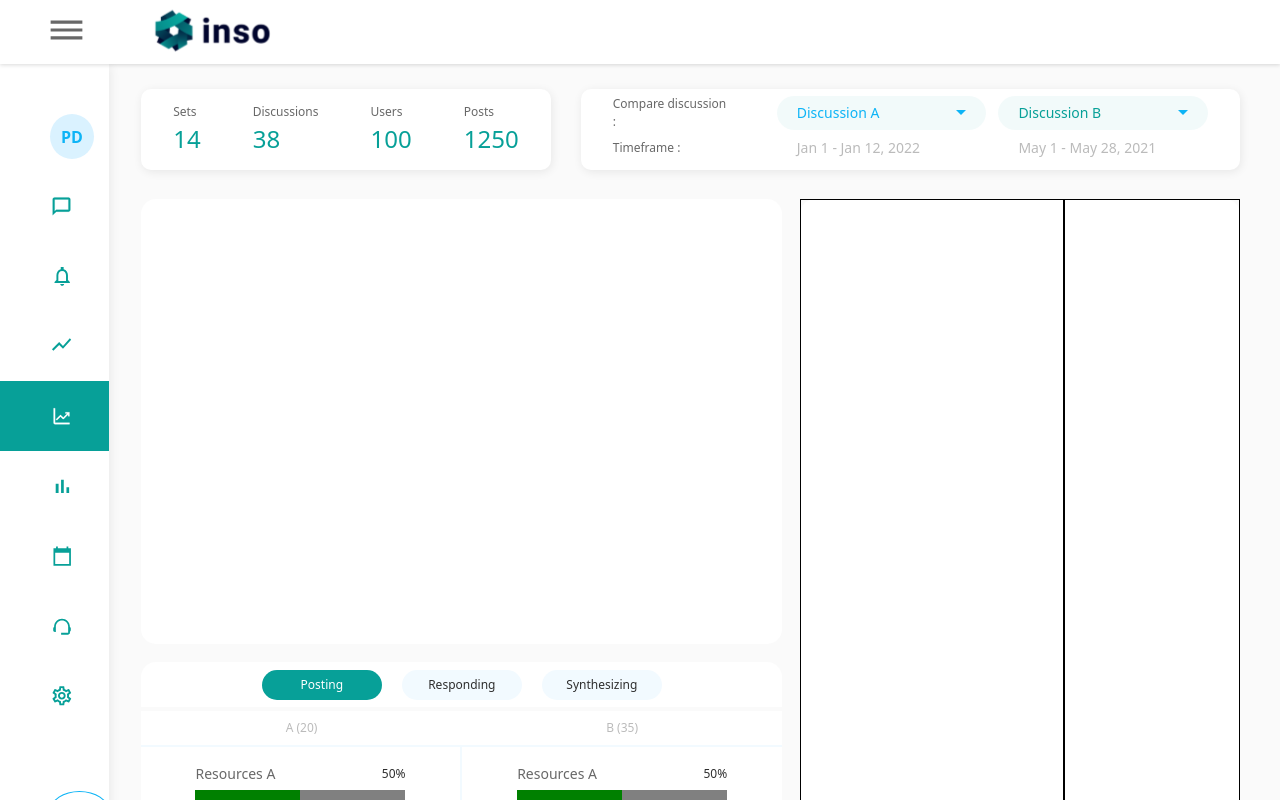
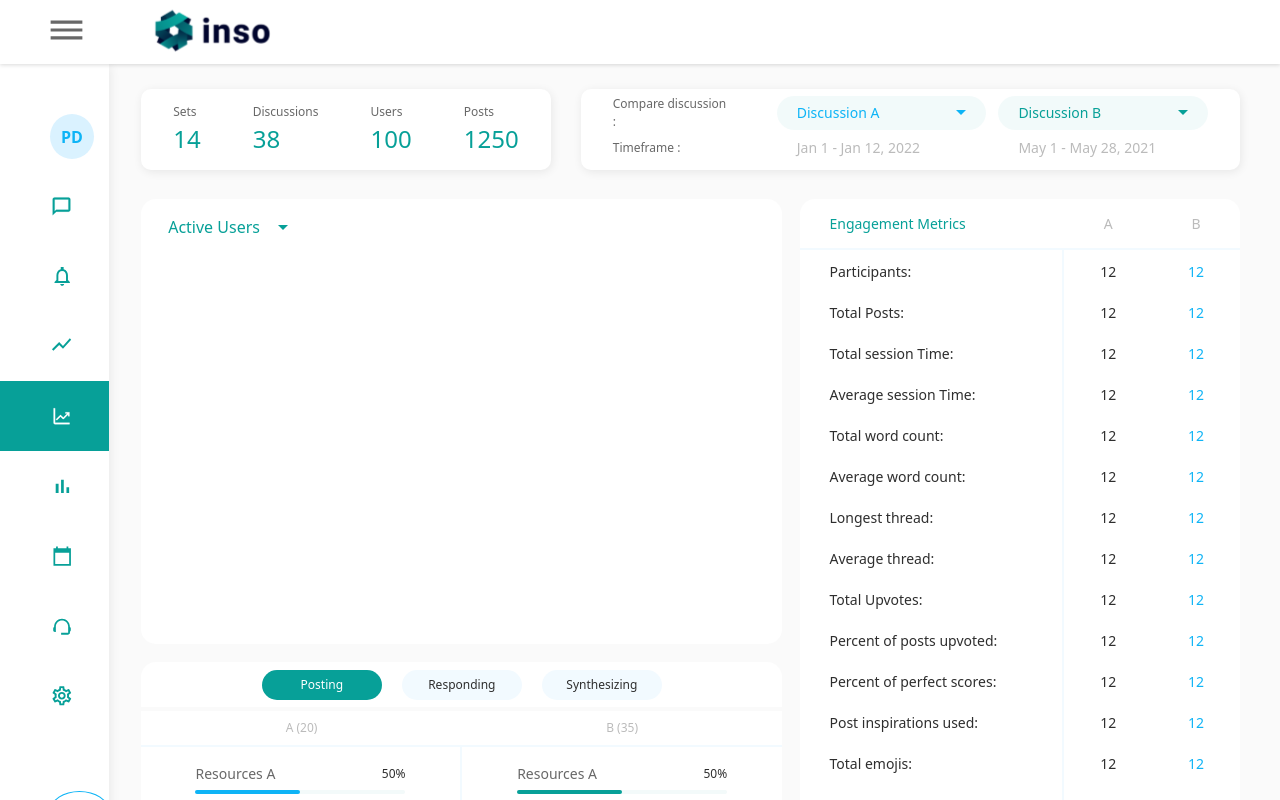
Before and after one commit to The-olajumoke/inso-frontend, a Next.js app: page /analytics in a window 1280 px wide. Shown: the top 800 px of the page. Built offline with nearby package versions, Linux system fonts and the light colour scheme.

Commit message:
building analytics section

```diff
--- a/pages/analytics.js
+++ b/pages/analytics.js
@@ -67,7 +67,7 @@ const Analytics = () => {
               <div className="w-230 h-34 rounded bg-border-settingsLine px-20 flex items-center justify-between">
                 <p className=" text-primary-darkGreen ">Discussion B</p>
                 <Image
-                  src="/icons/arrow_down_blue.svg"
+                  src="/icons/arrow_down_green.svg"
                   alt=" Discussion dropdown "
                   draggable="false"
                   layout="fixed"
@@ -96,7 +96,19 @@ const Analytics = () => {
         </div>
         <div className="grid  grid-cols-5">
           <div className="col-span-3  mr-18 flex flex-col">
-            <div className="h-445  mb-18 bg-white-white rounded-xl"></div>
+            <div className="h-445  mb-18 bg-white-white rounded-xl py-16 px-27">
+              <div className="flex items-center">
+                <h6 className=" text-primary-darkGreen mr-18">Active Users </h6>
+                <Image
+                  src="/icons/arrow_down_green.svg"
+                  alt=" Discussion dropdown "
+                  draggable="false"
+                  layout="fixed"
+                  width="10"
+                  height="5"
+                />
+              </div>
+            </div>
             <div>
               <div className="h-45 mb-4  flex  items-center justify-center bg-white-white rounded-t-xl">
                 <button
@@ -146,9 +158,10 @@ const Analytics = () => {
                               {data.value}%
                             </span>
                           </div>
-                          <ProgressBar
-                            className="progressBarBlue"
+                          <progress
+                            className={`${styles.progressBarBlue} w-full`}
                             value={data.value}
+                            max={100}
                           />
                         </div>
                       ))}
@@ -170,15 +183,12 @@ const Analytics = () => {
                               {data.value}%
                             </span>
                           </div>
-                          <ProgressBar
-                            className="progressBarGreen"
+
+                          <progress
+                            className={`${styles.progressBarGreen} w-full`}
                             value={data.value}
+                            max={100}
                           />
-                          {/* <progress
-                            className={`${styles.progressBarGreen} w-full`}
-                            value={value}
-                            max={100}
-                          /> */}
                         </div>
                       ))}
                     </div>
@@ -188,8 +198,181 @@ const Analytics = () => {
             </div>
           </div>
           <div className="col-span-2 grid grid-cols-5  bg-white-white rounded-xl">
-            <div className="border col-span-3"></div>
-            <div className="border col-span-2"></div>
+            <div className=" col-span-3 flex flex-col">
+              <p className=" text-primary-darkGreen h-49 px-29 flex items-center justify-start">
+                Engagement Metrics
+              </p>
+              <div className="  flex-grow w-full border-t-2  border-r-2 border-blue-inputBlue px-29 py-11 ">
+                <p className=" text-black-analText mb-20 ">Participants:</p>
+                <p className=" text-black-analText mb-20">Total Posts:</p>
+                <p className=" text-black-analText mb-20">
+                  Total session Time:
+                </p>
+                <p className=" text-black-analText mb-20">
+                  Average session Time:
+                </p>
+                <p className=" text-black-analText mb-20">Total word count:</p>
+                <p className=" text-black-analText mb-20">
+                  Average word count:
+                </p>
+                <p className=" text-black-analText mb-20">Longest thread:</p>
+                <p className=" text-black-analText mb-20">Average thread:</p>
+                <p className=" text-black-analText mb-20">Total Upvotes:</p>
+                <p className=" text-black-analText mb-20">
+                  Percent of posts upvoted:
+                </p>
+                <p className=" text-black-analText mb-20">
+                  Percent of perfect scores:
+                </p>
+                <p className=" text-black-analText mb-20">
+                  Post inspirations used:
+                </p>
+                <p className=" text-black-analText mb-20">Total emojis:</p>
+              </div>
+            </div>
+            <div className="col-span-2">
+              <div className="grid grid-cols-2  h-49">
+                <p className="  text-gray-analyticsGray   flex items-center justify-center">
+                  A
+                </p>
+                <p className="  text-gray-analyticsGray  flex items-center justify-center">
+                  B
+                </p>
+              </div>
+              <div className=" w-full border-t-2  border-blue-inputBlue py-11  ">
+                {/* Participant */}
+                <div className=" flex w-full mb-20">
+                  <p className="flex flex-grow justify-center items-center text-black-analText ">
+                    12
+                  </p>
+
+                  <p className="flex flex-grow justify-center items-center  text-primary-blue ">
+                    12
+                  </p>
+                </div>
+                {/* Total Post*/}
+
+                <div className=" flex w-full mb-20">
+                  <p className="flex flex-grow justify-center items-center text-black-analText ">
+                    12
+                  </p>
+
+                  <p className="flex flex-grow justify-center items-center  text-primary-blue ">
+                    12
+                  </p>
+                </div>
+                {/* Total session Time */}
+                <div className=" flex w-full mb-20">
+                  <p className="flex flex-grow justify-center items-center text-black-analText ">
+                    12
+                  </p>
+
+                  <p className="flex flex-grow justify-center items-center  text-primary-blue ">
+                    12
+                  </p>
+                </div>
+                {/* Avg session time */}
+                <div className=" flex w-full mb-20">
+                  <p className="flex flex-grow justify-center items-center text-black-analText ">
+                    12
+                  </p>
+
+                  <p className="flex flex-grow justify-center items-center  text-primary-blue ">
+                    12
+                  </p>
+                </div>
+                {/* Total word count */}
+                <div className=" flex w-full mb-20">
+                  <p className="flex flex-grow justify-center items-center text-black-analText ">
+                    12
+                  </p>
+
+                  <p className="flex flex-grow justify-center items-center  text-primary-blue ">
+                    12
+                  </p>
+                </div>
+                {/* Averagge word count */}
+                <div className=" flex w-full mb-20">
+                  <p className="flex flex-grow justify-center items-center text-black-analText ">
+                    12
+                  </p>
+
+                  <p className="flex flex-grow justify-center items-center  text-primary-blue ">
+                    12
+                  </p>
+                </div>
+                {/* Longest thread */}
+                <div className=" flex w-full mb-20">
+                  <p className="flex flex-grow justify-center items-center text-black-analText ">
+                    12
+                  </p>
+
+                  <p className="flex flex-grow justify-center items-center  text-primary-blue ">
+                    12
+                  </p>
+                </div>
+                {/* Avg thread */}
+                <div className=" flex w-full mb-20">
+                  <p className="flex flex-grow justify-center items-center text-black-analText ">
+                    12
+                  </p>
+
+                  <p className="flex flex-grow justify-center items-center  text-primary-blue ">
+                    12
+                  </p>
+                </div>
+                {/* total upvotes */}
+                <div className=" flex w-full mb-20">
+                  <p className="flex flex-grow justify-center items-center text-black-analText ">
+                    12
+                  </p>
+
+                  <p className="flex flex-grow justify-center items-center  text-primary-blue ">
+                    12
+                  </p>
+                </div>
+                {/* % of posts upvoted */}
+                <div className=" flex w-full mb-20">
+                  <p className="flex flex-grow justify-center items-center text-black-analText ">
+                    12
+                  </p>
+
+                  <p className="flex flex-grow justify-center items-center  text-primary-blue ">
+                    12
+                  </p>
+                </div>
+                {/* % of perfect scores */}
+                <div className=" flex w-full mb-20">
+                  <p className="flex flex-grow justify-center items-center text-black-analText ">
+                    12
+                  </p>
+
+                  <p className="flex flex-grow justify-center items-center  text-primary-blue ">
+                    12
+                  </p>
+                </div>
+                {/* %of post insp used */}
+                <div className=" flex w-full mb-20">
+                  <p className="flex flex-grow justify-center items-center text-black-analText ">
+                    12
+                  </p>
+
+                  <p className="flex flex-grow justify-center items-center  text-primary-blue ">
+                    12
+                  </p>
+                </div>
+                {/* emojis used */}
+                <div className=" flex w-full mb-20">
+                  <p className="flex flex-grow justify-center items-center text-black-analText ">
+                    12
+                  </p>
+
+                  <p className="flex flex-grow justify-center items-center  text-primary-blue ">
+                    12
+                  </p>
+                </div>
+              </div>
+            </div>
           </div>
         </div>
       </div>
--- a/styles/progressbar.module.css
+++ b/styles/progressbar.module.css
@@ -18,5 +18,5 @@
 .progressBarGreen::-webkit-progress-value {
     height: 4px;
     border-radius: 17.741px;
-    background-color: #0EB4F6;
+    background-color: #07A098;
 }
```
Also changed, not shown: public/icons/arrow_down_green.svg (added), 1 other file (tests, documents, lock files or other folders).
